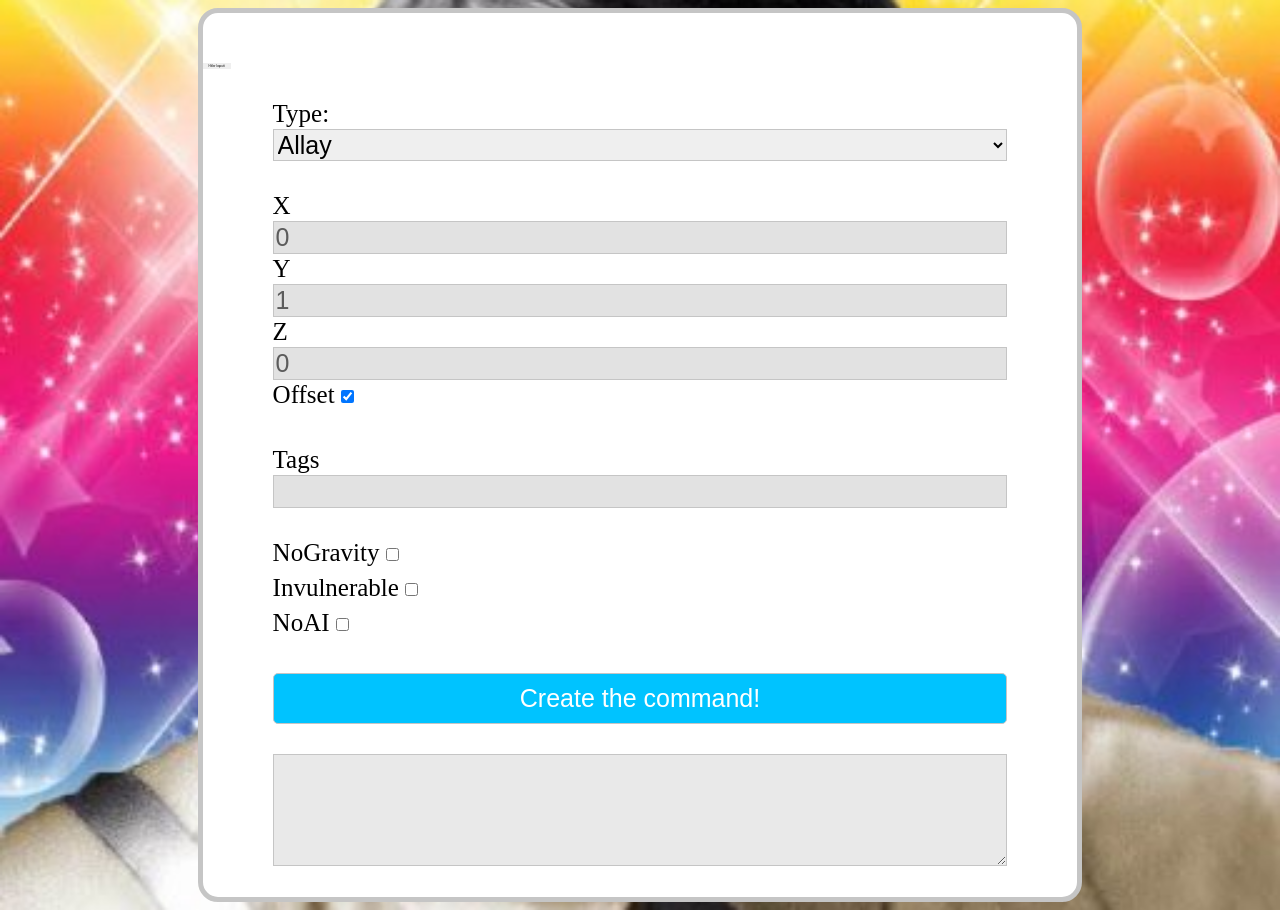
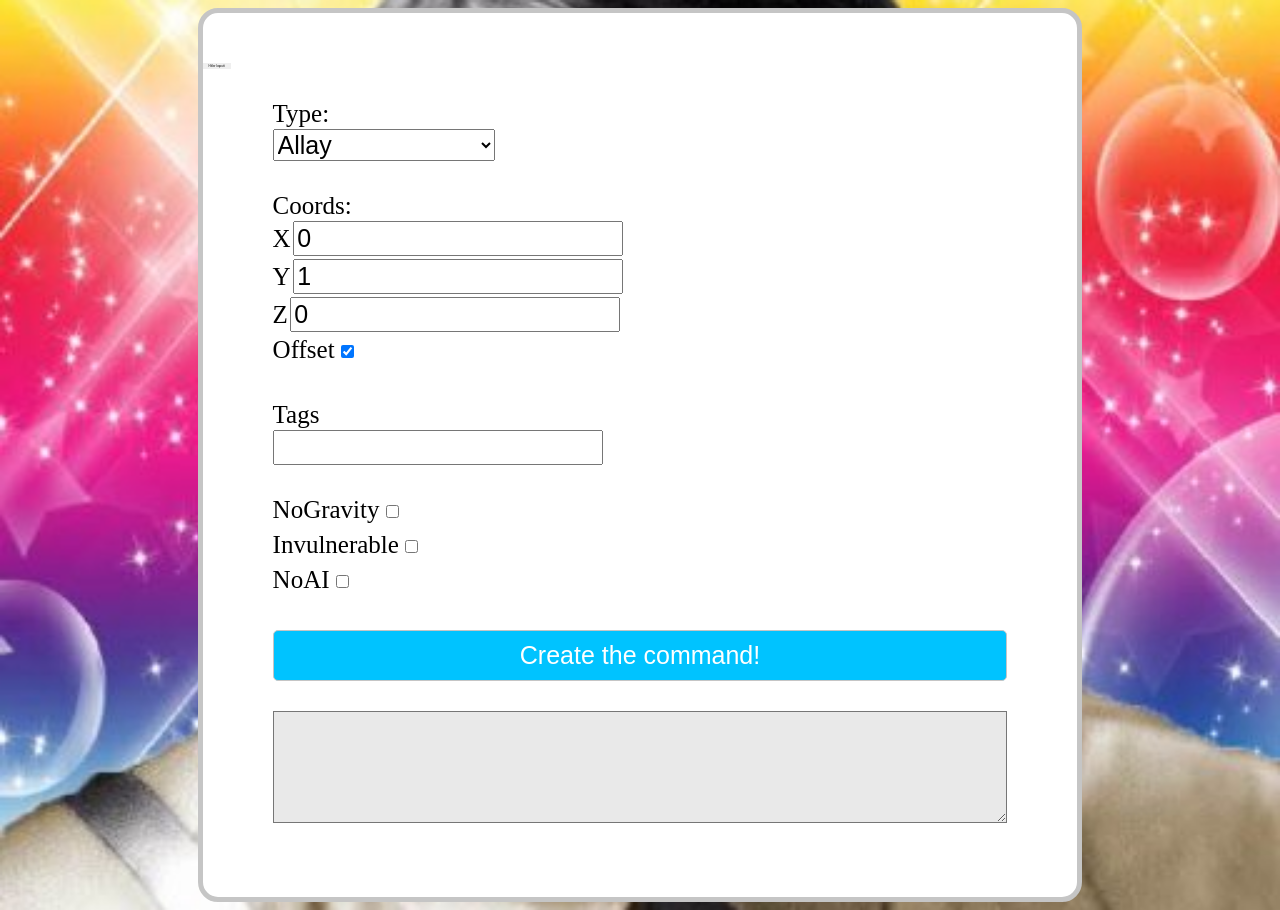
Before and after one commit to jadegg2568/jadegg2568.github.io, a plain HTML site: page generators/entity.html in a window 1280 px wide. Drawn offline with Linux system fonts and the light colour scheme.

Commit message:
Update entity.html

```diff
--- a/generators/entity.html
+++ b/generators/entity.html
@@ -31,14 +31,6 @@
             font-size: 10px;
             line-height: 30px;
         }
-        select, input[type=text], input[type=number], textarea {
-            width: 100%;
-            border: 1px solid rgb(197, 197, 197);
-        }
-        input {
-            color: rgb(92, 92, 92);
-            background-color: rgb(226, 226, 226);
-        }
         #create-command-button {
             width: 100%;
             color: white;
@@ -52,6 +44,7 @@
             background-color: rgb(0, 155, 202);
         }
         #result-field {
+            width: 100%;
             padding-bottom: 50px;
             background-color: rgb(233, 233, 233);
         }
@@ -100,10 +93,18 @@
                 nbtParams.push("NoAI:1b");
             }
 
+            if (nbtParams.length == 0) {
+                return null;
+            }
             return `{${nbtParams.join(",")}}`;
         }
 
         function generateCommand() {
+            if (Math.random() >= 0.98) {
+                spawnHitler();
+                return;
+            }
+
             var type = document.getElementById("type");
             var typeSelected = type.options[type.selectedIndex].value;
             var coords = generateCoords();
@@ -209,19 +210,20 @@
             <br>
             <br>
 
+            <label>Coords:</label><br>
             <label>X</label>
-            <input type="number" id="coord-x" value="0" required>
+            <input type="number" id="coord-x" value="0" required><br>
             <label>Y</label>
-            <input type="number" id="coord-y" value="1" required>
+            <input type="number" id="coord-y" value="1" required><br>
             <label>Z</label>
-            <input type="number" id="coord-z" value="0" required>
+            <input type="number" id="coord-z" value="0" required><br>
             <label>Offset</label>
             <input type="checkbox" id="coords-offset" checked>
             <br>
             <br>
 
             <label>Tags</label><br>
-            <input type="text" id="nbt-tags">
+            <input type="text" id="nbt-tags" class="tags-field">
             <br>
             <br>
 
```
